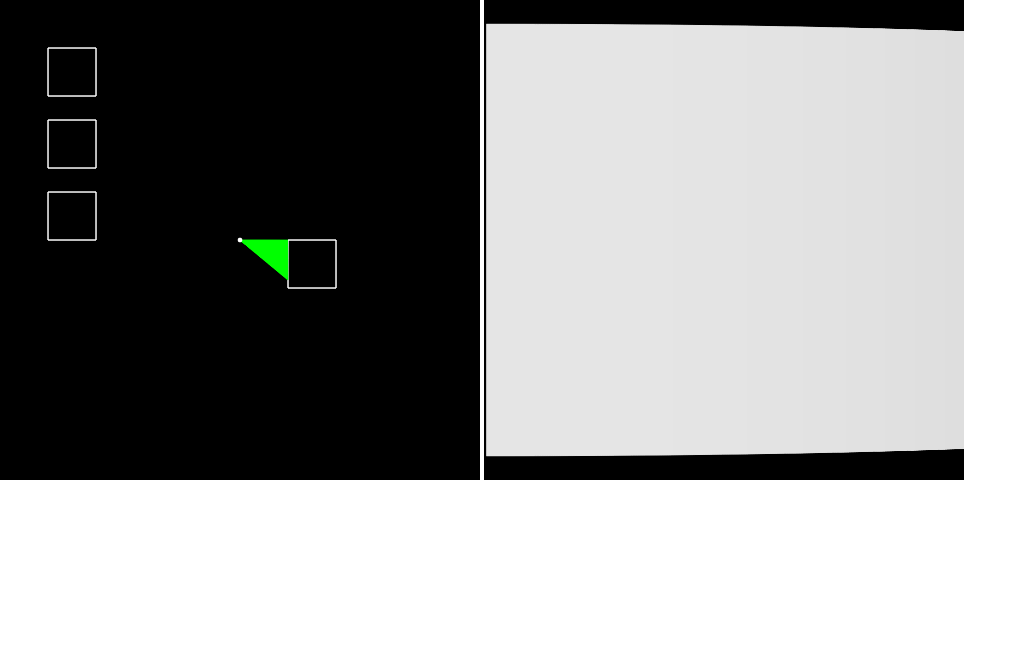
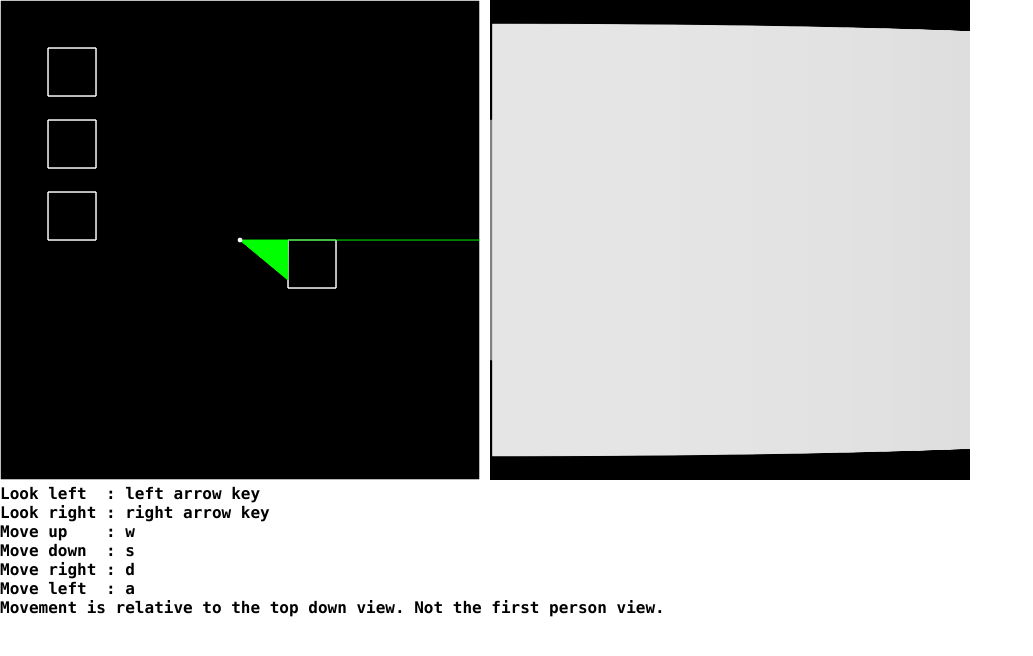
Before and after one commit to JavaRip/JSRaycaster, a website: page index.html in a window 1280 px wide. Shown: the whole page, without its empty margins (0-1033 px from the left). Drawn offline with Linux system fonts and the light colour scheme.

Commit message:
added instructions

```diff
--- a/default.css
+++ b/default.css
@@ -1,6 +1,7 @@
 * {
   padding: 0;
   margin: 0;
+  font-family: "Lucida Console", Courier, monospace;
 }
 
 canvas {
--- a/index.html
+++ b/index.html
@@ -9,5 +9,12 @@
 <body>
   <canvas id=tdv height=1000 width=1000></canvas>
   <canvas id=fpv height=1000 width=1000></canvas>
+  <h4>Look left&nbsp&nbsp: left arrow key</h4>
+  <h4>Look right&nbsp: right arrow key</h4>
+  <h4>Move up&nbsp&nbsp&nbsp&nbsp: w</h4>
+  <h4>Move down&nbsp&nbsp: s</h4>
+  <h4>Move right&nbsp: d</h4>
+  <h4>Move left&nbsp&nbsp: a</h4>
+  <h4>Movement is relative to the top down view. Not the first person view.</h4>
 </body>
 </html>
--- a/index.js
+++ b/index.js
@@ -39,10 +39,10 @@ function genMap() {
   const wallArr = [];
 
   // draw box around map
-  // wallArr.push({ x1: 0, y1: 0, x2: maxX, y2: 0 }); // top
-  // wallArr.push({ x1: maxX, y1: 0, x2: maxX, y2: maxY }); // right
-  // wallArr.push({ x1: 0, y1: maxY, x2: maxX, y2: maxY }); // bottom
-  // wallArr.push({ x1: 0, y1: 0, x2: 0, y2: maxY }); // left
+  wallArr.push({ x1: 0, y1: 0, x2: maxX, y2: 0 }); // top
+  wallArr.push({ x1: maxX, y1: 0, x2: maxX, y2: maxY }); // right
+  wallArr.push({ x1: 0, y1: maxY, x2: maxX, y2: maxY }); // bottom
+  wallArr.push({ x1: 0, y1: 0, x2: 0, y2: maxY }); // left
 
   // draw box
   wallArr.push({ x1: 10 * ux, y1: 10 * uy, x2: 20 * ux, y2: 10 * uy }); // top
```
